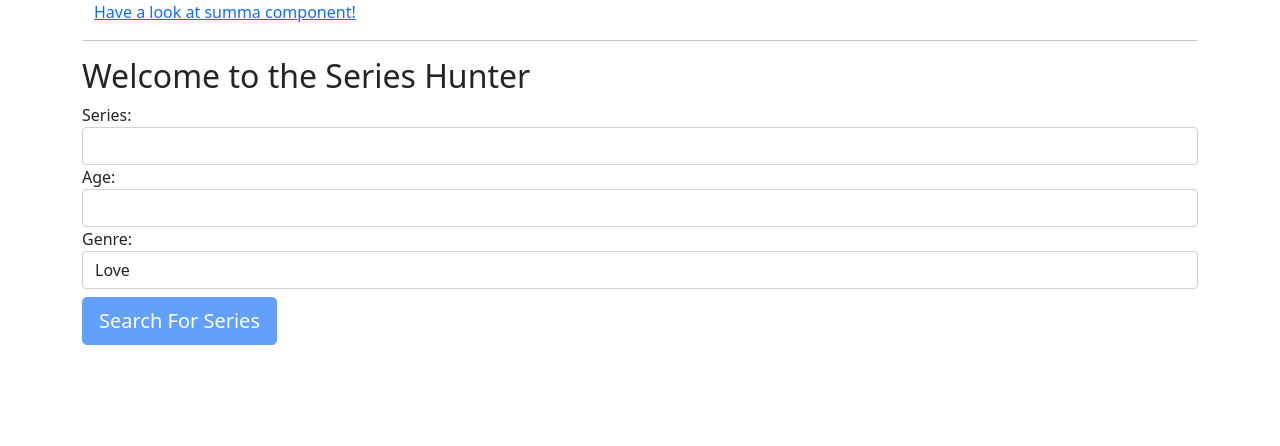
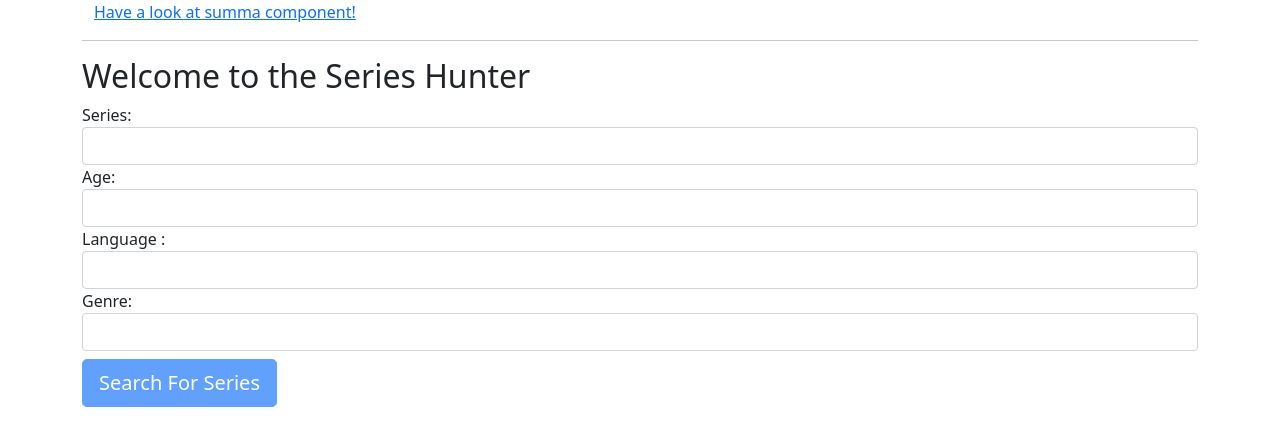
Before and after one commit to SuryaV-02/Angular-learner, an Angular app: page / in a window 1280 px wide. Shown: the top 446 px of the page. Built offline with nearby package versions, Linux system fonts and the light colour scheme.

Commit message:
ADDED form validation

```diff
--- a/src/app/phantom/phantom.component.html
+++ b/src/app/phantom/phantom.component.html
@@ -1,24 +1,28 @@
 <h2>Welcome to the Series Hunter</h2>
-<form #formname="ngForm" (ngSubmit)="submitFormToTSFile(formname)">
+<form #formname="ngForm" (ngSubmit)="submitFormToTSFile(formname.value)">
     <div class="form-group">
         Series:
-        <input type="text" class="form-control" ngModel required minlength="4" #seriesName='ngModel' name="seriesName">
+        <input type="text" class="form-control" ngModel required minlength="4" #seriesName='ngModel' name="seriesName" appForbiddenName="Money Heist">
         <div class="alert alert-danger" [hidden]="seriesName.valid || seriesName.pristine">Please provide a valid name! </div>
     </div>
     <div class="form-group">
         Age:
-        <input type="number" class="form-control" min="18" max="60" maxlength="2"  ngModel #userAge='ngModel' name="userAge">
+        <input type="number" class="form-control" min="18" max="99" maxlength="2"  ngModel #userAge='ngModel' name="userAge">
         <div class="alert alert-danger" [hidden]="userAge.value>=18 || userAge.pristine">Your age requirement is not satisfied!</div>
-        <div class="alert alert-warning" [hidden]="userAge.value<99 || userAge.pristine">Are you still alive??</div>
+        <div class="alert alert-warning" [hidden]="userAge.value<=99 || userAge.pristine">Are you still alive??</div>
+    </div>
+    <div class="form-group">
+        Language :
+        <input type="text" class="form-control" required ngModel #language="ngModel" name="language">
     </div>
     <div class="form-group">
         Genre:
-        <select class="form-control">
-            <option>Love</option>
-            <option>Horror</option>
-            <option>Friendship</option>
-            <option>History</option>
-            <option>Anime</option>
+        <select class="form-control" name="genre" ngModel>
+            <option value="Love">Love</option>
+            <option value="Horror">Horror</option>
+            <option value="Friendship">Friendship</option>
+            <option value="History">History</option>
+            <option value="Anime">Anime</option>
         </select>
     </div>
     <button class="btn btn-primary btn-lg my-2" type="submit" [disabled]="!formname.form.valid">Search For Series</button>
--- a/src/app/phantom/phantom.component.ts
+++ b/src/app/phantom/phantom.component.ts
@@ -1,6 +1,8 @@
 import { Component, OnInit } from '@angular/core';
 import { NgForm } from '@angular/forms';
 import { FormsModule } from '@angular/forms';
+
+import { FormGroup } from '@angular/forms';
 
 @Component({
   selector: 'app-phantom',
@@ -15,8 +17,15 @@ export class PhantomComponent implements OnInit {
   }
 
   submitFormToTSFile(theForm : any){
-
-
+    var genre = theForm.genre;
+    var language = theForm.language
+    var aval_langs = ['Tamil','English','Sindhi','Telugu']
+    console.log(genre);
+    if(aval_langs.includes(language)){
+      alert("Your language is available")
+    }else{
+      alert("The specified Language is unavailable. Please use subtitles.");
+    }
   }
 
 }
```
